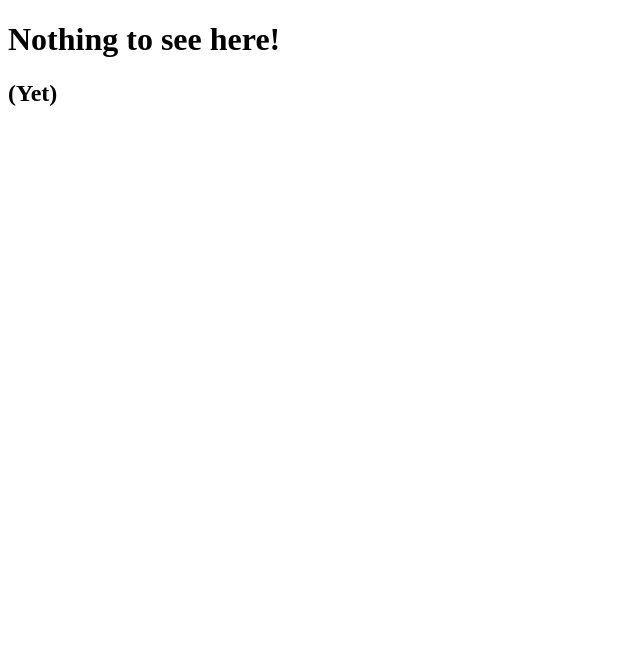
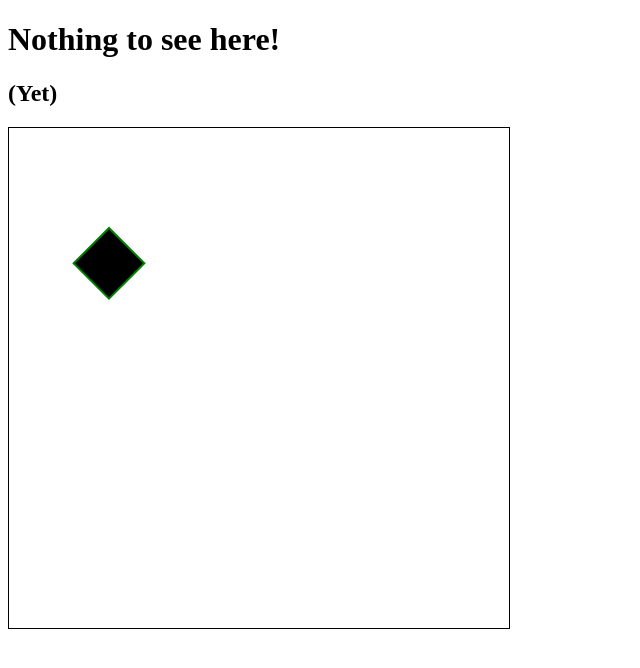
Before and after one commit to backfrip/Moonwalk, a plain HTML site: page index.html in a window 1280 px wide. Shown: the whole page, without its empty margins (0-640 px from the left). Drawn offline with Linux system fonts and the light colour scheme.

Commit message:
Prototyping rectangle - rotation matrices will bow to our will.

```diff
--- a/index.html
+++ b/index.html
@@ -6,5 +6,11 @@
 <body>
   <h1>Nothing to see here!</h1>
   <h2>(Yet)</h2>
+  <svg id="screen" height="500" width="500" style="border: 1px solid;">
+    <rect id="test" x="100" y="100"
+      height="50" width="50" stroke-width="2px" stroke="green"
+      transform="rotate(45 100 100)" />
+  </svg>
+  <script src="./main.js"></script>
 </body>
 </html>
```
Also changed, not shown: main.js (added).
